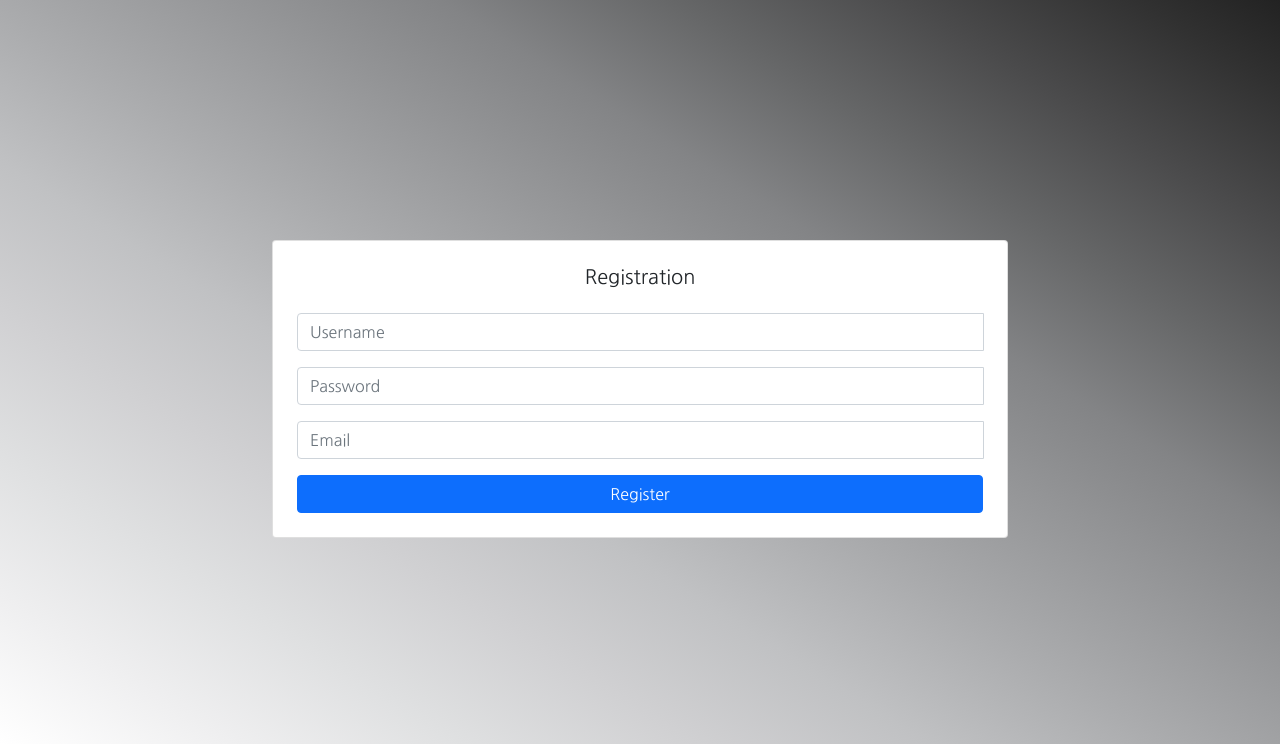
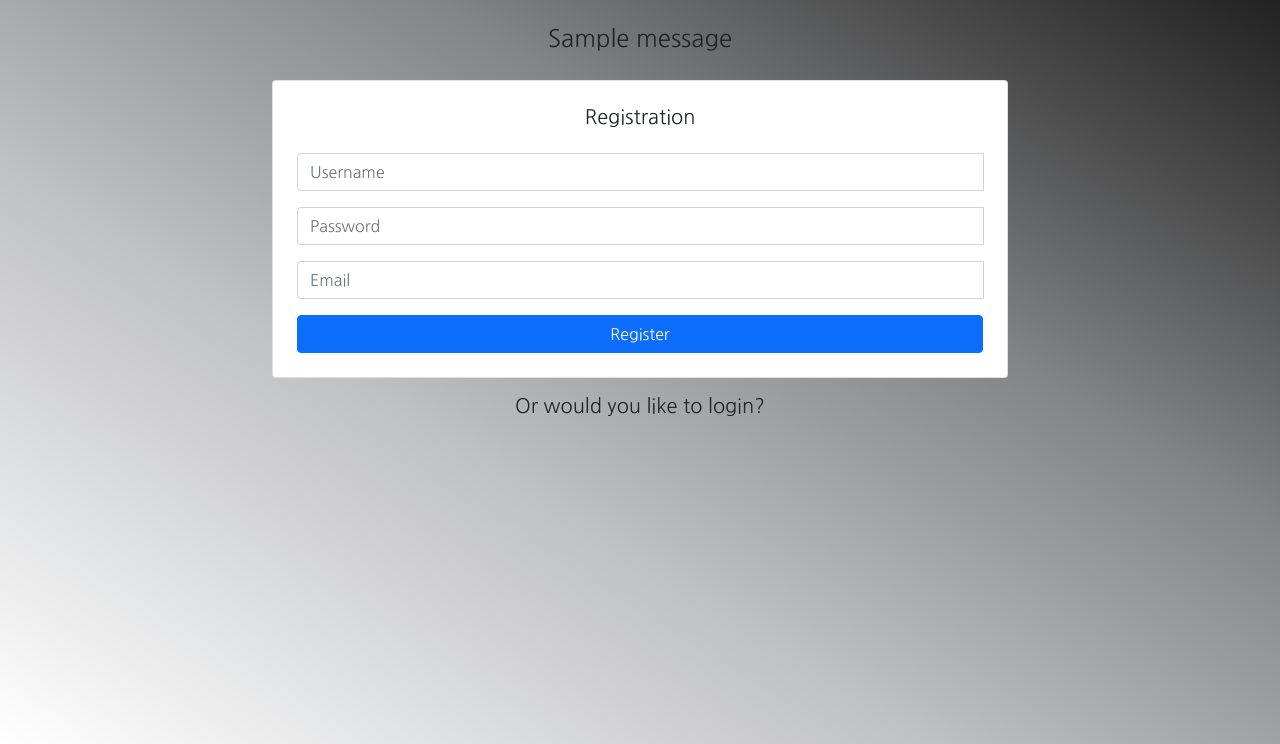
Before and after one commit to Zelhorst92/share-your-recipes, a Flask app: page /register in a window 1280 px wide. Shown: the part 56-800 px from the top of the page. Run offline with Flask 2, Linux system fonts and the light colour scheme; one stand-in notice (Sample message) is shown; some libraries are stand-ins or nearby versions.

Commit message:
Add register functionality

```diff
--- a/app.py
+++ b/app.py
@@ -12,21 +12,45 @@ app = Flask(__name__)
 
 app.config["MONGO_DBNAME"] = os.environ.get("MONGO_DBNAME")
 app.config["MONGO_URI"] = os.environ.get("MONGO_URI")
-app.secret_ket = os.environ.get("SECRET_KET")
+app.secret_key = os.environ.get("SECRET_KEY")
 
 mongo = PyMongo(app)
 
 
 @app.route("/")
-
-
-@app.route("/home")
 def home():
     return render_template("home.html")
 
 
 @app.route("/register", methods=["GET", "POST"])
 def register():
+    if request.method == "POST":
+        # check if username already exists in db
+        existing_user = mongo.db.users.find_one(
+            {"username": request.form.get("username").lower()})
+        # check if email already exists in db
+        existing_email = mongo.db.users.find_one(
+            {"email": request.form.get("email").lower()})
+
+        if existing_user:
+            flash("Username already in use, please try again")
+            return redirect(url_for("register"))
+
+        elif existing_email:
+            flash("Email already in use, please try again")
+            return redirect(url_for("register"))
+
+        register = {
+            "username": request.form.get("username").lower(),
+            "password": generate_password_hash(request.form.get("password")),
+            "email": request.form.get("email").lower(),
+            "superuser": False
+        }
+        mongo.db.users.insert_one(register)
+
+        # put the new user into 'session' cookie
+        session["user"] = request.form.get("username").lower()
+        flash("Registration Successfull")
     return render_template("register.html")
 
 
--- a/static/css/styles.css
+++ b/static/css/styles.css
@@ -16,8 +16,13 @@ body {
     text-align: right;
 }
 
+.flash-box {
+    height: 5rem;
+    padding-top: 1.5rem;
+}
+
 .card {
-    margin-top: 15rem;
+    margin-bottom: 1rem;
 }
 
 .card-title {
--- a/templates/base.html
+++ b/templates/base.html
@@ -15,9 +15,6 @@
 </head>
 
 <body>
-    <header>
-
-    </header>
     <nav class="navbar navbar-expand-lg sticky-top navbar-dark bg-dark">
         <div class="container-fluid">
             <a class="navbar-brand" href="{{ url_for('home')}}">Share Your Recipes!</a>
@@ -54,8 +51,25 @@
         </div>
     </nav>
 
-    {% block content %}
-    {% endblock %}
+    <div class="container">
+        <!-- Flash messages -->
+        <section class="row flash-box text-center">
+            {% with messages = get_flashed_messages() %}
+                {% if messages %}
+                    {% for message in messages %}
+                        <div class="col-10 offset-1 col-xl-8 offset-xl-2">
+                            <h4>{{ message }}</h4>
+                        </div>
+                    {% endfor %}
+                {% endif %}
+            {% endwith %}
+        </section>
+
+        <main>
+            {% block content %}
+            {% endblock %}
+        </main>
+    </div>
 
     <script src="https://cdn.jsdelivr.net/npm/bootstrap@5.1.3/dist/js/bootstrap.bundle.min.js"
         integrity="sha384-ka7Sk0Gln4gmtz2MlQnikT1wXgYsOg+OMhuP+IlRH9sENBO0LRn5q+8nbTov4+1p" crossorigin="anonymous">
--- a/templates/register.html
+++ b/templates/register.html
@@ -1,32 +1,36 @@
 {% extends "base.html" %}
 {% block content %}
 
-<div class="container">
+
 <div class="row">
     <div class="col-10 offset-1 col-xl-8 offset-xl-2">
-            <div class="card text-center">
+        <form class="card text-center" method="POST" action="{{ url_for('register') }}">
             <div class="card-body">
                 <h5 class="card-title">Registration</h5>
                 <!-- Username -->
                 <div class="input-group mb-3">
-                        <input id="username" name="username" type="text" class="form-control" placeholder="Username" aria-label="Username">
+                    <input id="username" name="username" type="text" class="form-control" placeholder="Username"
+                        aria-label="Username">
                     <label for="username"></label>
                 </div>
                 <!-- Password -->
                 <div class="input-group mb-3">
-                        <input id="password" name="password" type="password" class="form-control" placeholder="Password" aria-label="Password">
+                    <input id="password" name="password" type="password" class="form-control" placeholder="Password"
+                        aria-label="Password">
                     <label for="password"></label>
                 </div>
                 <!-- Email -->
                 <div class="input-group mb-3">
-                        <input id="email" name="email" type="email" class="form-control" placeholder="Email" aria-label="Email">
+                    <input id="email" name="email" type="text" class="form-control" placeholder="Email"
+                        aria-label="Email">
                     <label for="email"></label>
                 </div>
-                    <button class="input-group btn btn-primary">Register</button>
+                <button type="submit" class="input-group btn btn-primary">Register</button>
             </div>
+        </form>
     </div>
-        </div>
-    </div>
+    <h5 class="text-center">Or would you like to login?</h4>
 </div>
 
+
 {% endblock %}
```
Lines whose indentation alone changed are shown as unchanged.
